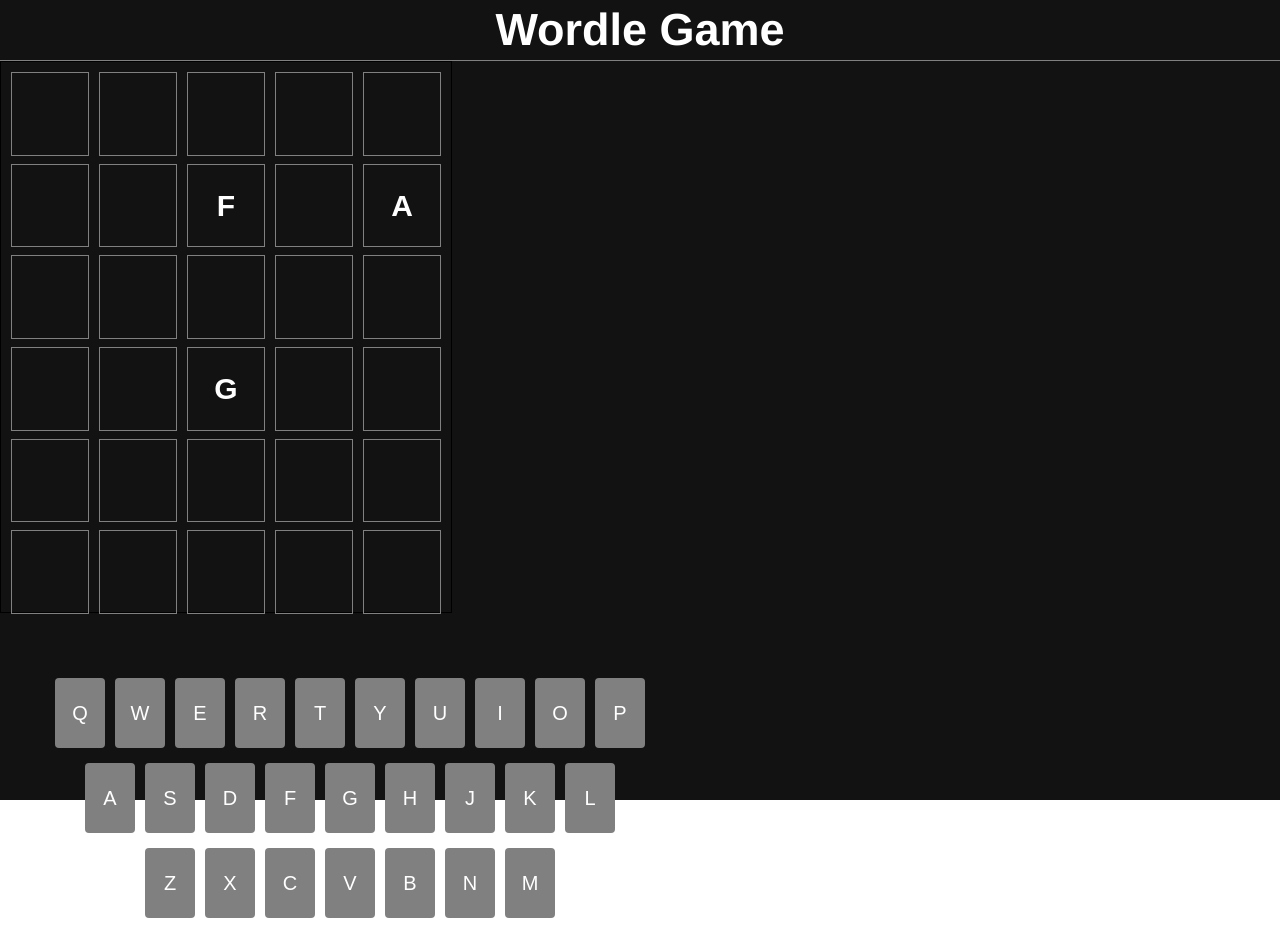
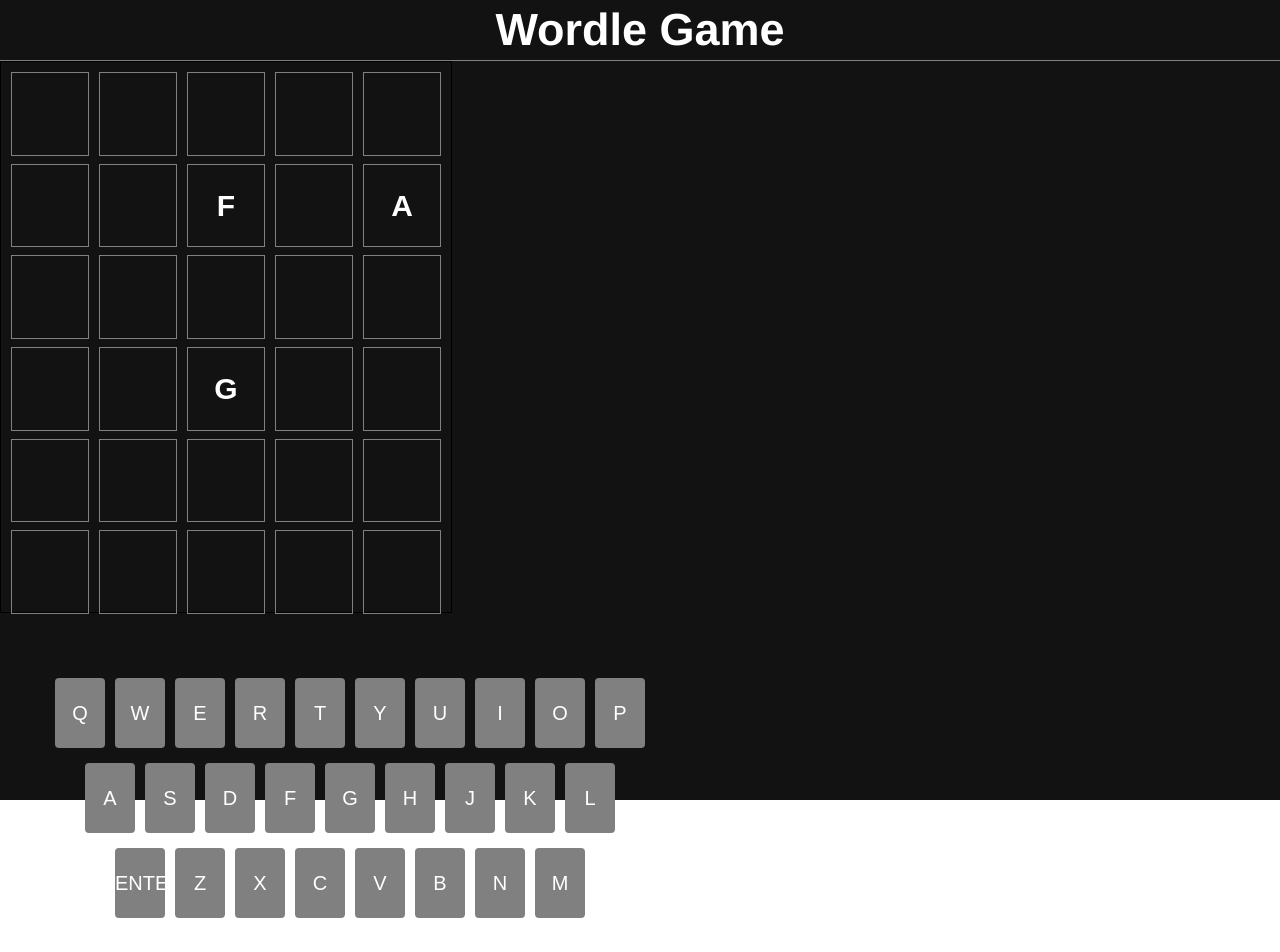
Before and after one commit to FilipiMachado/wordle-reactjs, a React (Vite) app: page / in a window 1280 px wide. Shown: the top 952 px of the page. Built offline with nearby package versions, Linux system fonts and the light colour scheme.

Commit message:
small changes

```diff
--- a/src/components/Keyboard.jsx
+++ b/src/components/Keyboard.jsx
@@ -8,15 +8,22 @@ function Keyboard() {
 
   return (
     <div className="keyboard">
-      <div className="line1">{keys1.map((key) => {
-        return <Key keyVal={key}/>
-      })}</div>
-      <div className="line2">{keys2.map((key) => {
-        return <Key keyVal={key}/>
-      })}</div>
-      <div className="line3">{keys3.map((key) => {
-        return <Key keyVal={key}/>
-      })}</div>
+      <div className="line1">
+        {keys1.map((key) => {
+          return <Key keyVal={key}/>
+      })}
+      </div>
+      <div className="line2">
+        {keys2.map((key) => {
+          return <Key keyVal={key}/>
+      })}
+      </div>
+      <div className="line3">
+        <Key keyVal={'ENTER'}/>
+        {keys3.map((key) => {
+          return <Key keyVal={key}/>
+      })}
+      </div>
     </div>
   )
 }
```
